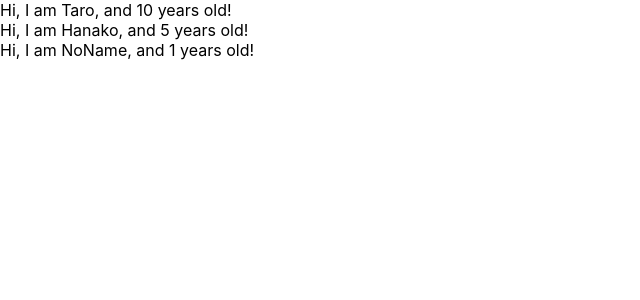
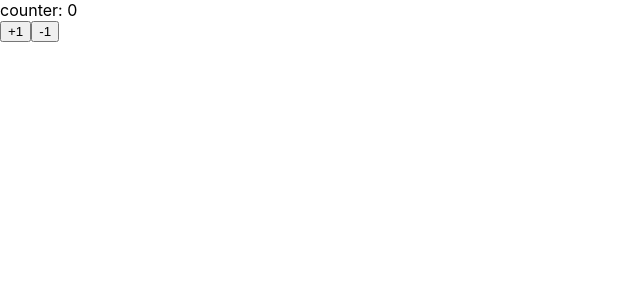
Before and after one commit to nagi125/test-react-study, a React (Create React App) app: page / in a window 1280 px wide. Shown: the top 300 px of the page, without its empty margins (0-640 px from the left). Built offline with nearby package versions, Linux system fonts and the light colour scheme.

Commit message:
stateの表示

```diff
--- a/src/App.js
+++ b/src/App.js
@@ -1,51 +1,27 @@
-import React from 'react';
-import PropTypes from 'prop-types';
-
-// クラスコンポーネント
-// class App extends Component {
-//   render() {
-//     return (
-//       <React.Fragment>
-//         <label htmlFor={"bar"}>bar</label>
-//         <input type={"text"} onClick={() => { console.log('hoge');}} />
-//       </React.Fragment>
-//     )
-//   }
-// }
+import React, { Component } from 'react';
 
 // 関数コンポーネント
 const App = () => {
 
-  const profiles = [
-    { name: "Taro", age: 10 },
-    { name: "Hanako", age: 5 },
-    { name: "NoName"}
-  ]
-
-  return (
-      <div>
-        {
-          profiles.map((profile, index) => {
-            return <User name={profile.name} age={profile.age} key={index}/>
-          })
-        }
-      </div>
-  )
+  return (<Counter></Counter>)
 }
 
-const User = (props) => {
-  return <div>Hi, I am {props.name}, and {props.age} years old!</div>
-}
+class Counter extends Component {
+  constructor(props) {
+    super(props);
+    this.state = { count: 0}
+  }
 
-// 入力されてなかった場合に自動で入力してくれる。
-User.defaultProps = {
-  age: 1
-}
+  render() {
+    return (
+        <React.Fragment>
+          <div>counter: {this.state.count}</div>
+          <button>+1</button>
+          <button>-1</button>
+        </React.Fragment>
+    )
 
-// Propsの型を定義してあげる。
-User.propTypes = {
-  name: PropTypes.string,
-  age:  PropTypes.number.isRequired
+  }
 }
 
 export default App;
```
